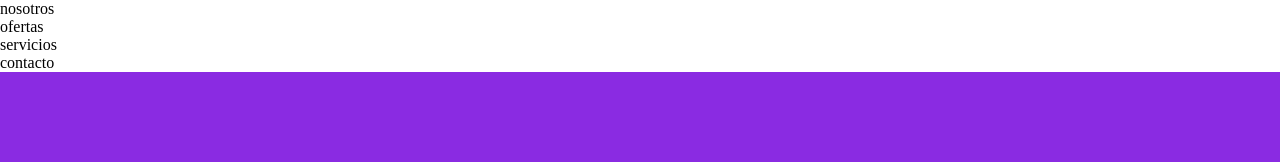
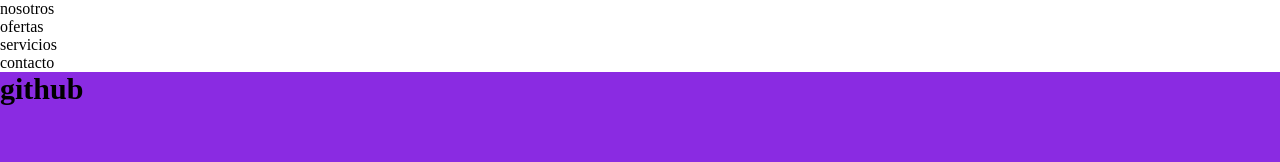
Before and after one commit to nazarenoluna/github-en-coder, a plain HTML site: page index.html in a window 1280 px wide. Shown: the top 162 px of the page. Drawn offline with Linux system fonts and the light colour scheme.

Commit message:
agregue h1 en el main con estilos

```diff
--- a/index.html
+++ b/index.html
@@ -18,7 +18,9 @@
                 <li>contacto</li>
             </ul>
         </nav>
-        <main></main>
+        <main>
+            <h1> github</h1>
+        </main>
         <footer>
             <p>&copy todos los derechos quedan reservados</p>
             <div class="redes"></div>
--- a/style.css
+++ b/style.css
@@ -15,6 +15,10 @@ main{
     background-color: blueviolet;
 }
 
+h1{
+    font-size: 30px;
+}
+
 footer{
     height: 70px;
     width: 100%;
```
